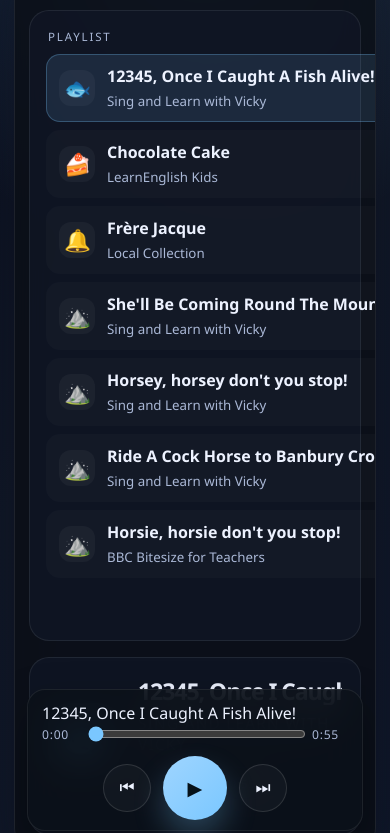
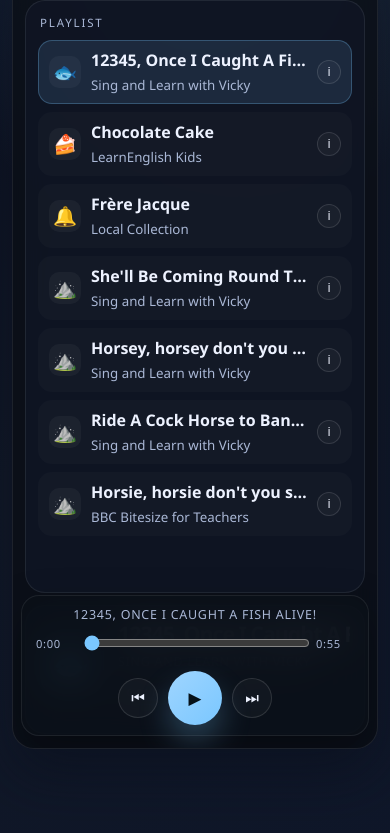
Before and after one commit to g2384/mp, a plain HTML site: page index.html in a window 390 px wide. Shown: the part 73-906 px from the top of the page. Drawn offline with Linux system fonts and the light colour scheme.

Commit message:
Update index.html

```diff
--- a/index.html
+++ b/index.html
@@ -133,6 +133,7 @@
         gap: 12px;
         cursor: pointer;
         transition: background 0.2s ease, border-color 0.2s ease, transform 0.2s ease;
+        min-width: 0;
       }
 
       .track-item:hover,
@@ -365,6 +366,20 @@
         backdrop-filter: blur(18px);
         box-shadow: 0 18px 42px rgba(0,0,0,0.35);
         z-index: 20;
+        display: flex;
+        flex-direction: column;
+        gap: 12px;
+      }
+
+      .now-playing-title {
+        font-size: 0.82rem;
+        color: var(--muted);
+        letter-spacing: 0.06em;
+        text-align: center;
+        white-space: nowrap;
+        overflow: hidden;
+        text-overflow: ellipsis;
+        text-transform: uppercase;
       }
 
       .player-progress-row {
@@ -423,40 +438,156 @@
 
       @media (max-width: 760px) {
         body {
-          padding: 14px 14px 170px;
+          padding: 12px 12px 180px;
         }
 
         .player-shell {
           border-radius: 22px;
         }
 
+        .topbar {
+          padding: 14px 16px 8px;
+        }
+
         .layout {
-          padding: 8px 14px 14px;
+          gap: 12px;
+          padding: 6px 12px 14px;
+        }
+
+        .sidebar {
+          padding: 14px 12px 12px;
+        }
+
+        .track-item {
+          padding: 8px 10px;
+          gap: 10px;
+        }
+
+        .track-item-main {
+          gap: 10px;
+        }
+
+        .track-icon {
+          width: 32px;
+          height: 32px;
+          font-size: 1.2rem;
+          border-radius: 10px;
+          flex-shrink: 0;
+        }
+
+        .track-metrics {
+          font-size: 0.65rem;
+          gap: 1px;
+        }
+
+        .track-side {
+          gap: 8px;
+        }
+
+        .track-info-btn {
+          width: 24px;
+          height: 24px;
+          font-size: 0.75rem;
+        }
+
+        .main-panel {
+          padding: 16px 14px 14px;
         }
 
         .track-hero {
-          grid-template-columns: 72px minmax(0, 1fr);
+          grid-template-columns: 64px minmax(0, 1fr);
+          gap: 14px;
+          margin-bottom: 14px;
         }
 
         .song-icon {
-          width: 72px;
-          height: 72px;
-          border-radius: 22px;
-          font-size: 2.3rem;
+          width: 64px;
+          height: 64px;
+          border-radius: 20px;
+          font-size: 2rem;
+        }
+
+        .track-title {
+          font-size: clamp(1.15rem, 5.5vw, 1.6rem);
+        }
+
+        .track-artist {
+          font-size: 0.78rem;
+          letter-spacing: 0.06em;
+          margin-top: 6px;
+        }
+
+        .meta-row {
+          gap: 6px;
+          margin-top: 10px;
+        }
+
+        .meta-pill {
+          padding: 6px 8px;
+          font-size: 0.62rem;
         }
 
         .player-dock {
-          gap: 12px;
-          padding: 12px 14px 10px;
+          width: calc(100% - 16px);
+          gap: 10px;
+          padding: 10px 14px 10px;
+          bottom: 12px;
         }
 
         .player-progress-row {
-          grid-template-columns: 36px minmax(0, 1fr) 36px;
+          grid-template-columns: 38px minmax(0, 1fr) 38px;
           gap: 8px;
+          font-size: 0.7rem;
+          margin-bottom: 8px;
         }
 
         .player-controls {
-          gap: 12px;
+          gap: 10px;
+        }
+
+        .control-btn {
+          width: 42px;
+          height: 42px;
+          font-size: 0.95rem;
+        }
+
+        .play-toggle {
+          width: 56px;
+          height: 56px;
+          font-size: 1.05rem;
+        }
+
+        .now-playing-title {
+          font-size: 0.78rem;
+        }
+
+        .track-info {
+          padding: 12px 10px;
+        }
+
+        pre {
+          font-size: 0.7rem;
+        }
+      }
+
+      @media (max-width: 420px) {
+        .track-metrics {
+          display: none;
+        }
+
+        .meta-pill {
+          padding: 5px 8px;
+          font-size: 0.6rem;
+        }
+
+        .control-btn {
+          width: 40px;
+          height: 40px;
+        }
+
+        .play-toggle {
+          width: 54px;
+          height: 54px;
         }
       }
     </style>
```
